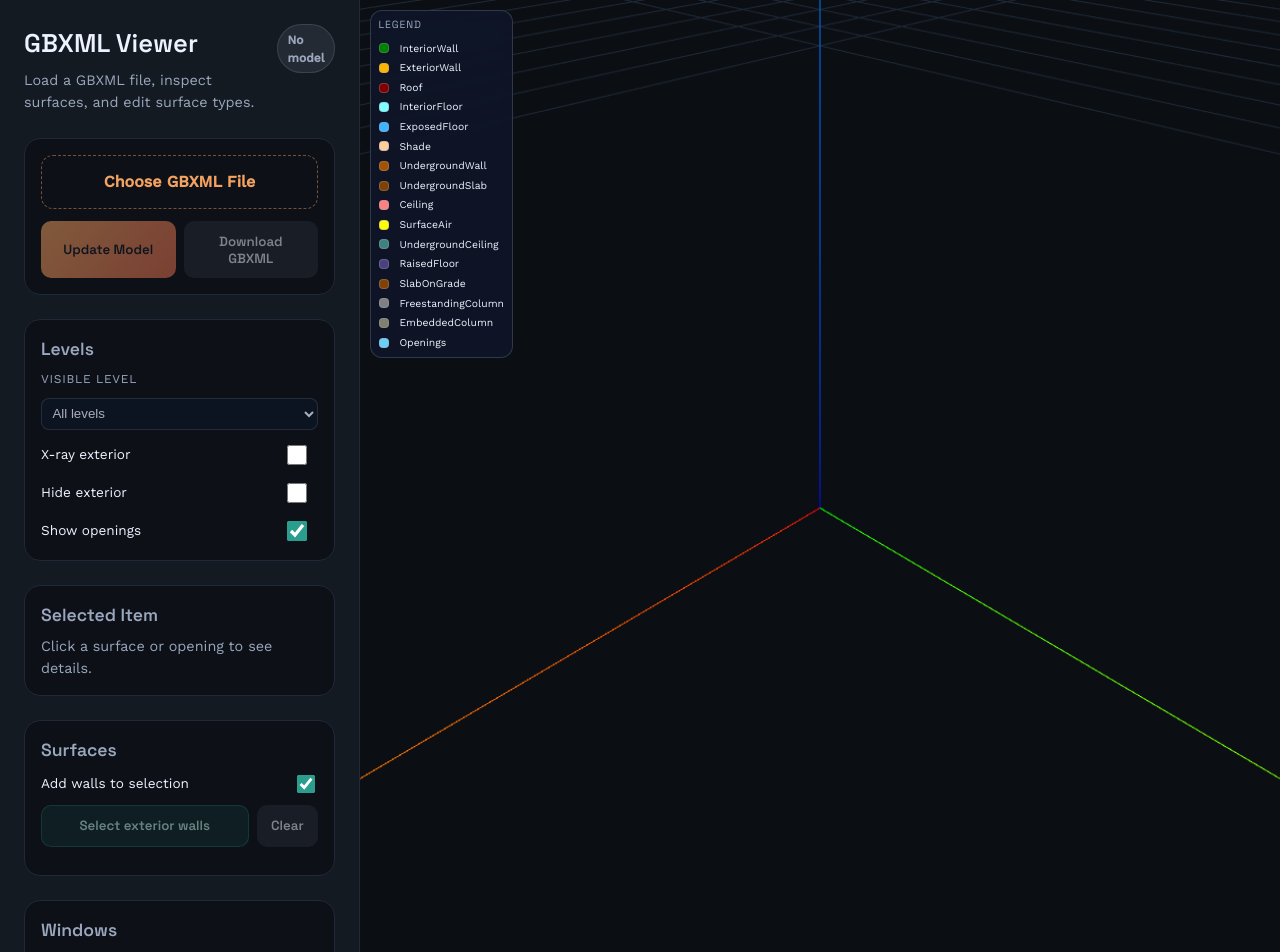
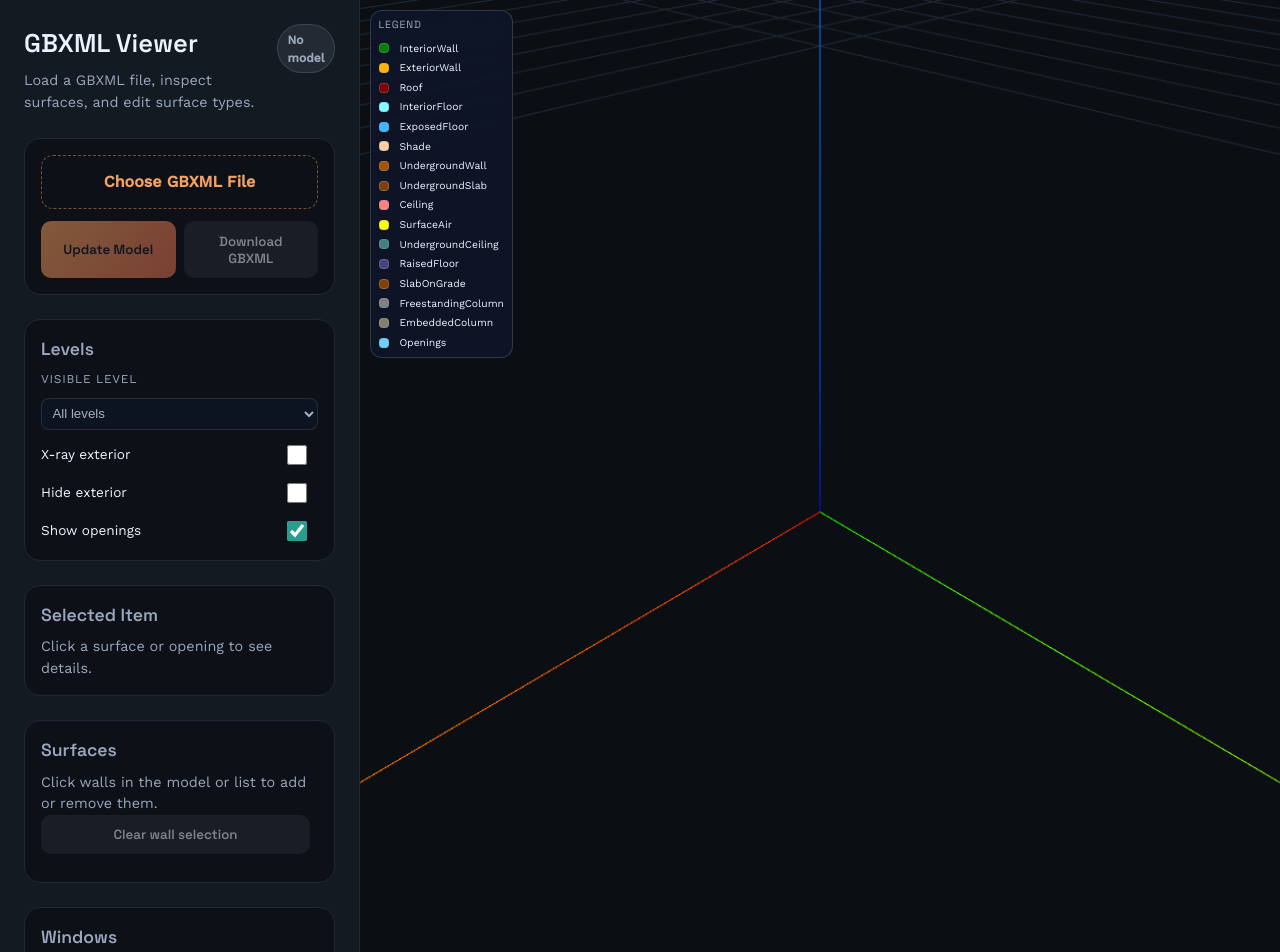
Before and after one commit to pwahi/XML_Reader_React, a React (Vite) app: page / in a window 1280 px wide. Shown: the top 952 px of the page. Built offline with nearby package versions, Linux system fonts and the light colour scheme.

Commit message:
Refine direct wall and window selection

```diff
--- a/src/App.css
+++ b/src/App.css
@@ -187,22 +187,6 @@ button:not(:disabled):hover {
   box-shadow: inset 0 0 0 1px rgba(42, 157, 143, 0.4);
 }
 
-.selection-mode {
-  display: flex;
-  align-items: center;
-  justify-content: space-between;
-  gap: 0.75rem;
-  margin-bottom: 0.6rem;
-  color: var(--text);
-  font-size: 0.85rem;
-}
-
-.selection-mode input {
-  width: 18px;
-  height: 18px;
-  accent-color: var(--accent-2);
-}
-
 .selection-actions {
   display: grid;
   grid-template-columns: 1fr auto;
--- a/src/App.jsx
+++ b/src/App.jsx
@@ -45,7 +45,6 @@ function App() {
   const [selectedKind, setSelectedKind] = useState("surface");
   const [selectedSurfaceIds, setSelectedSurfaceIds] = useState(new Set());
   const [selectedOpeningIds, setSelectedOpeningIds] = useState(new Set());
-  const [surfaceMultiSelect, setSurfaceMultiSelect] = useState(true);
   const [newOpeningType, setNewOpeningType] = useState("FixedWindow");
   const [lengthUnit, setLengthUnit] = useState("Meters");
   const [horizontalShadeEnabled, setHorizontalShadeEnabled] = useState(true);
@@ -284,12 +283,13 @@ function App() {
     }
   };
 
-  const selectWindowsOnWall = (surfaceId) => {
+  const selectWindowsOnWalls = (surfaceIds) => {
+    const wallIds = new Set(surfaceIds);
     const wallWindows = openings.filter(
-      (opening) => opening.parentSurfaceId === surfaceId && isWindowOpening(opening)
+      (opening) => wallIds.has(opening.parentSurfaceId) && isWindowOpening(opening)
     );
     if (!wallWindows.length) {
-      setStatus(`No windows found on ${surfaceId}`);
+      setStatus(`No windows found on the selected wall${wallIds.size === 1 ? "" : "s"}`);
       return;
     }
     setShowOpenings(true);
@@ -297,22 +297,9 @@ function App() {
     setSelectedSurfaceIds(new Set());
     setSelectedOpeningIds(new Set(wallWindows.map((opening) => opening.id)));
     setSelectedId(wallWindows[wallWindows.length - 1].id);
-    setStatus(`Selected ${wallWindows.length} window${wallWindows.length === 1 ? "" : "s"} on ${surfaceId}`);
-  };
-
-  const selectVisibleExteriorWalls = () => {
-    const exteriorWallIds = visibleSurfaces
-      .filter((surface) => surface.surfaceType === "ExteriorWall")
-      .map((surface) => surface.id);
-    if (!exteriorWallIds.length) {
-      setStatus("No exterior walls found on the visible level");
-      return;
-    }
-    setSelectedKind("surface");
-    setSelectedOpeningIds(new Set());
-    setSelectedSurfaceIds(new Set(exteriorWallIds));
-    setSelectedId(exteriorWallIds[exteriorWallIds.length - 1]);
-    setStatus(`Selected ${exteriorWallIds.length} exterior wall${exteriorWallIds.length === 1 ? "" : "s"}`);
+    setStatus(
+      `Selected ${wallWindows.length} window${wallWindows.length === 1 ? "" : "s"} on ${wallIds.size} wall${wallIds.size === 1 ? "" : "s"}`
+    );
   };
 
   const clearSurfaceSelection = () => {
@@ -343,22 +330,6 @@ function App() {
         const openingHit = hits.find((hit) => hit.object?.userData?.openingId);
         if (openingHit) {
           selectOpening(openingHit.object.userData.openingId, event.ctrlKey || event.metaKey);
-          return;
-        }
-      }
-
-      // Prefer an internal floor when clicking from above.
-      if (!event.shiftKey) {
-        const floorHit = hits.find((hit) => {
-          if (!hit.object?.userData?.surfaceId) return false;
-          const surface = surfaces.find((item) => item.id === hit.object.userData.surfaceId);
-          return surface ? surface.surfaceType === "InteriorFloor" : false;
-        });
-        if (floorHit) {
-          selectSurface(
-            floorHit.object.userData.surfaceId,
-            surfaceMultiSelect || event.ctrlKey || event.metaKey
-          );
           return;
         }
       }
@@ -391,10 +362,7 @@ function App() {
 
       const pickedRoot = candidates[pickCycleRef.current.index];
       if (pickedRoot.userData.surfaceId) {
-        selectSurface(
-          pickedRoot.userData.surfaceId,
-          surfaceMultiSelect || event.ctrlKey || event.metaKey
-        );
+        selectSurface(pickedRoot.userData.surfaceId, true);
       } else if (pickedRoot.userData.openingId) {
         selectOpening(pickedRoot.userData.openingId, event.ctrlKey || event.metaKey);
       }
@@ -942,6 +910,18 @@ function App() {
                     ))}
                   </select>
                 </div>
+                {selectedSurfaces.some((surface) =>
+                  openings.some(
+                    (opening) => opening.parentSurfaceId === surface.id && isWindowOpening(opening)
+                  )
+                ) ? (
+                  <button
+                    className="secondary"
+                    onClick={() => selectWindowsOnWalls(selectedSurfaces.map((surface) => surface.id))}
+                  >
+                    Select windows on selected walls
+                  </button>
+                ) : null}
               </>
             ) : selectedId && selectedKind === "surface" ? (
               <>
@@ -1003,8 +983,8 @@ function App() {
                 {openings.some(
                   (opening) => opening.parentSurfaceId === selectedSurface.id && isWindowOpening(opening)
                 ) ? (
-                  <button className="secondary" onClick={() => selectWindowsOnWall(selectedSurface.id)}>
-                    Select all windows on wall
+                  <button className="secondary" onClick={() => selectWindowsOnWalls([selectedSurface.id])}>
+                    Select windows on wall
                   </button>
                 ) : null}
               </>
@@ -1045,8 +1025,8 @@ function App() {
                   </select>
                 </div>
                 {new Set(selectedWindowOpenings.map((opening) => opening.parentSurfaceId)).size === 1 ? (
-                  <button className="secondary" onClick={() => selectWindowsOnWall(selectedWindowOpenings[0].parentSurfaceId)}>
-                    Select all windows on wall
+                  <button className="secondary" onClick={() => selectWindowsOnWalls([selectedWindowOpenings[0].parentSurfaceId])}>
+                    Select windows on wall
                   </button>
                 ) : null}
                 {selectedWindowOpenings.length > 0 ? (
@@ -1116,20 +1096,10 @@ function App() {
 
         <div className="panel__section">
           <h2>Surfaces</h2>
-          <label className="selection-mode">
-            <span>Add walls to selection</span>
-            <input
-              type="checkbox"
-              checked={surfaceMultiSelect}
-              onChange={(event) => setSurfaceMultiSelect(event.target.checked)}
-            />
-          </label>
+          <p className="selection-help">Click walls in the model or list to add or remove them.</p>
           <div className="selection-actions">
-            <button className="secondary" onClick={selectVisibleExteriorWalls} disabled={visibleSurfaces.length === 0}>
-              Select exterior walls
-            </button>
             <button onClick={clearSurfaceSelection} disabled={selectedKind !== "surface" || selectedSurfaceIds.size === 0}>
-              Clear
+              Clear wall selection
             </button>
           </div>
           <div className="surface-list">
@@ -1137,9 +1107,7 @@ function App() {
               <button
                 key={surface.id}
                 className={selectedKind === "surface" && selectedSurfaceIds.has(surface.id) ? "active" : ""}
-                onClick={(event) =>
-                  selectSurface(surface.id, surfaceMultiSelect || event.ctrlKey || event.metaKey)
-                }
+                onClick={() => selectSurface(surface.id, true)}
               >
                 {surface.id || "Surface"} - {surface.surfaceType}
                 {surface.levelIds.length ? ` - ${getLevelDisplayName(levels, surface.levelIds[0])}` : ""}
```
Also changed, not shown: 1 other file (tests, documents, lock files or other folders).
